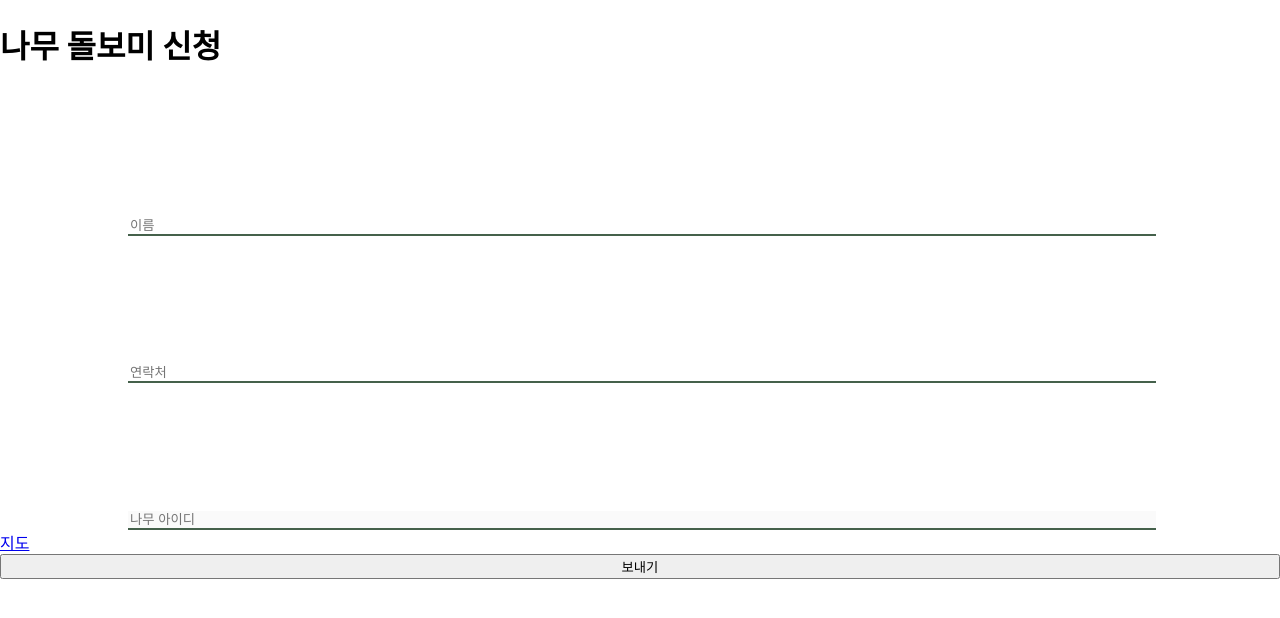
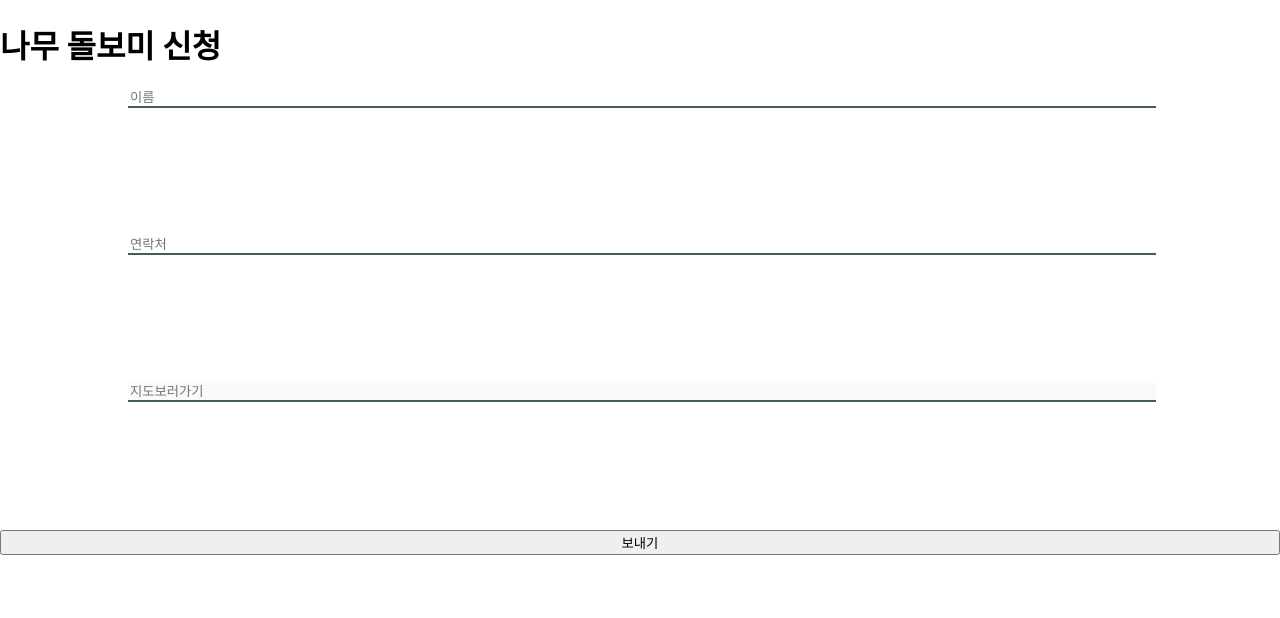
Before and after one commit to jinlee0310/seoul-garosu, a React (Create React App) app: page /form in a window 1280 px wide. Shown: the top 618 px of the page. Built offline with nearby package versions, Linux system fonts and the light colour scheme.

Commit message:
feat: form submit

```diff
--- a/src/pages/Form.jsx
+++ b/src/pages/Form.jsx
@@ -1,31 +1,31 @@
 import React, {   useEffect, useState } from 'react';
 import axios from 'axios'
 import { Input } from '../style/style';
-import { Link } from 'react-router-dom';
+import { Link,useLocation } from 'react-router-dom';
 import {useCookies} from 'react-cookie'
 
 
 const Form = () => {
-    //const {state}=useLocation()
+    const {state}=useLocation()
     const [cookies]=useCookies(['login'])
     const [submitSuccess,setSubmitSuccess]=useState(false)
     const [values,setValues]=useState({
         name:'',
         phoneNumber:'',
-        treeId:''
     })
+
     const initialTree={
         district:'',
-        end_data:'',
+        end_date:'',
         kind:'',
         lat:'',
         lng:'',
         level:1,
-        road:"",
-        start_data:'',
+        road:'',
+        start_date:'',
         tree_id:'',
         tree_name:'',
-        uid:'',
+        uid:cookies,
         xp:0
     }
     const [tree,setTree]=useState(initialTree)
@@ -38,28 +38,32 @@ const Form = () => {
         })
     }
     useEffect(()=>{
-        // if (state){
-        //     console.log(state)
+        const today=new Date();
+        const year=today.getFullYear()
+        const month=today.getMonth()+1;
+        const date=today.getDate()
+        if (state){
+            setTree(prev=>({
+                ...prev,
+                tree_id:state.TRE_IDN,
+                tree_name:state.TRE_IDN,
+                kind:state.WDPT_NM,
+                road:state.WIDTH_NM,
+                lat:Number(state.LAT),
+                lng:Number(state.LNG),
+                district:state.GU_NM,
+                uid:cookies['login'],
+                start_date:`${year}-${month >= 10 ? month : '0' + month}-${date >= 10 ? date : '0' + date}`,
+                end_date:`${year+1}-${month >= 10 ? month : '0' + month}-${date >= 10 ? date : '0' + date}`
+            }))
+        }
 
-        //     setTree(prev=>({
-        //         ...prev,
-        //         tree_id:state.TRE_IDN,
-        //         tree_name:state.TRE_IDN,
-        //         kind:state.WDPT_NM,
-        //         road:state.WIDTH_NM,
-        //         lat:state.LAT,
-        //         lng:state.LNG
-        //     }))
-        // }
-        // console.log(tree)
-
-        console.log(cookies['login'])
-
-
-    },[cookies])
+    },[state,cookies])
     const onSubmit= (e)=>{
         e.preventDefault()
         if(!values.name) return
+        if(!values.phoneNumber) return
+        if(!tree.tree_id) return
 
         axios.post('https://garosero-70ff7-default-rtdb.firebaseio.com/Trees_taken.json',tree)
         .then(res=>{
@@ -68,6 +72,10 @@ const Form = () => {
             }
             setTree(initialTree)
             setSubmitSuccess(true)
+            setValues({
+                name:'',
+                phoneNumber:''
+            })
         })
         .catch(err=>{
             throw new Error(err.response)
@@ -86,8 +94,11 @@ const Form = () => {
             <form onSubmit={onSubmit} style={{display:"flex",flexDirection:"column"}}>
                 <Input type="text" onChange={onChange} value={values.name} name="name" placeholder="이름"/>
                 <Input type="tel" onChange={onChange} value={values.phoneNumber} name="phoneNumber" placeholder="연락처"/>
-                <Input type="text" disabled value={values.treeId} name="treeId" placeholder="나무 아이디"/>
-                <Link to="/map" >지도</Link>
+
+                <Link to="/map" style={{textDecoration:"none", color:"gray"}}>
+                    <Input style={{cursor:"pointer"}} type="text" disabled value={tree.tree_id} name="treeId" placeholder="지도보러가기"/>
+                </Link>
+
 
                 <button type="submit">보내기</button>
 
--- a/src/pages/Map.jsx
+++ b/src/pages/Map.jsx
@@ -18,62 +18,14 @@ const Map = () => {
     let navigate=useNavigate()
 
     const locationList=["강남구", "강동구", "강북구", "강서구", "관악구", "광진구", "구로구", "금천구", "노원구", "도봉구", "동대문구", "동작구", "마포구", "서대문구", "서초구", "성동구", "성북구", "송파구", "양천구", "영등포구", "용산구", "은평구", "중구", "중랑구"]
-
     const [openData,setOpenData]=useState([])
-    const [choose,setChoose]=useState({
-      lat:'',
-      lng:''
-    })
     const [location,setLocation]=useState('강남구')
-    //const [treesTaken,setTreesTaken]=useState([])
+    const [treesTaken,setTreesTaken]=useState([])
 
     //위치 선택(영등포구 버그)
     const onChangeLocation=(e)=>{
       setLocation(e.target.value)
     }
-
-    //공공데이터 요청
-    const getOpenData= (location)=>{
-        axios.get(`https://us-central1-garosero-70ff7.cloudfunctions.net/apicall?location=${location}`)
-        .then(res=>{
-          setOpenData([
-            ...res.data.GeoInfoOfRoadsideTreeW.row
-          ])
-        }).catch(err=>{
-          throw new Error(err.response)
-        })
-
-    }
-
-    //신청한 나무 데이터 요청
-    // const getTreesTaken=async ()=>{
-    //   try{
-    //     const trees=await axios.get('https://garosero-70ff7-default-rtdb.firebaseio.com/Trees_taken.json')
-    //     setTreesTaken([
-    //       ...Object.values(trees.data)
-    //     ])
-
-    //   }catch(err){
-    //     throw new Error(err.response)
-    //   }
-    // }
-    // const filterOpenData=()=>{
-    //   //console.log(treesTaken[0].tree_id)
-    //   // const result=openData.filter(d=>{
-    //   //   console.log(treesTaken[0].tree_id)
-    //   // })
-    //   let lst=[...openData]
-    //   for(let i=0;i<treesTaken.length;i++){
-    //     const result=lst.filter(d=>treesTaken[i].tree_id!==d.TRE_IDN)
-    //     lst=[...result]
-    //     //console.log(result)
-    //   }
-    //   //console.log(lst)
-    //   setOpenData(prev=>[...prev])
-    //   //console.log(openData)
-    //   // console.log(result)
-    //   // return result
-    // }
 
     //클릭한 나무
     const filterChooseData=(choose)=>{
@@ -85,26 +37,38 @@ const Map = () => {
 
     //나무 클릭시 form으로 이동
     const onClickMarker=(e)=>{
-      console.log(e.latLng.lat(),e.latLng.lng())
-      setChoose(prev=>{
-        prev.lat=e.latLng.lat()
-        prev.lng=e.latLng.lng()
-        return prev
-      })
+      const choose={lat:e.latLng.lat(),lng:e.latLng.lng()}
       const treeInfo=filterChooseData(choose)
-      //setTreeId(filterData(choose))
       navigate('/form',{state:treeInfo})
     }
+  //multi axios
+  useEffect(()=>{
+    axios.all([
+      //나무 데이터 요청
+      axios.get("https://garosero-70ff7-default-rtdb.firebaseio.com/Trees_taken.json"),
+      //공공데이터 요청
+      axios.get(`https://us-central1-garosero-70ff7.cloudfunctions.net/apicall?location=${location}`)
+    ])
+    .then(axios.spread((res1,res2)=>{
+        const data1=[...Object.values(res1.data)]
+        const data2=[...res2.data.GeoInfoOfRoadsideTreeW.row]
+        //공공데이터 필터링
+        for (let i=0;i<data1.length;i++){
+          for (let j=0;j<data2.length;j++){
+            if (data1[i].lat===Number(data2[j].LAT) && data1[i].lng===Number(data2[j].LNG)){
+              data2.splice(j,1)
+            }
+          }
+        }
+        setTreesTaken([...data1])
+        setOpenData([...data2])
+      })
+    )
+    .catch(err=>{
+      throw new Error(err.response)
+    })
 
-    useEffect(()=>{
-
-        //공공데이터 요청
-        getOpenData(location)
-        //등록된 나무 데이터 요청
-        //getTreesTaken()
-    },[location])
-
-
+  },[location])
     return (
         <>
         <div>
@@ -122,17 +86,16 @@ const Map = () => {
         <GoogleMap
           mapContainerStyle={containerStyle}
           center={center}
-          zoom={17}
+          zoom={15}
         >
 
           {
             openData?.map(d=><Marker key={d.TRE_IDN} position={{lat:Number(d.LAT),lng:Number(d.LNG)}} onClick={onClickMarker}/>)
           }
-          {/* https://developers.google.com/maps/documentation/javascript/examples/full/images/parking_lot_maps.png */}
-          {/* https://maps.gstatic.com/mapfiles/ms2/micons/blue-dot.png */}
-          {/* {
-            treesTaken?.map(tree=><Marker icon="https://developers.google.com/maps/documentation/javascript/examples/full/images/parking_lot_maps.png" key={tree.tree_id} position={{lat:tree.lat,lng:tree.lng}} />)
-          } */}
+
+          {
+            treesTaken.map(tree=><Marker icon="https://maps.gstatic.com/mapfiles/ms2/micons/blue-dot.png" key={tree.tree_id} position={{lat:Number(tree.lat),lng:Number(tree.lng)}} />)
+          }
 
         </GoogleMap>
       </LoadScript>
--- a/src/style/style.jsx
+++ b/src/style/style.jsx
@@ -118,5 +118,5 @@ export const Input=styled.input`
     height: 10%;
     outline: none;
     margin:0 10%;
-    margin-top:10%
+    margin-bottom:10%
 `
```
Also changed, not shown: 11 other files (tests, documents, lock files or other folders).
